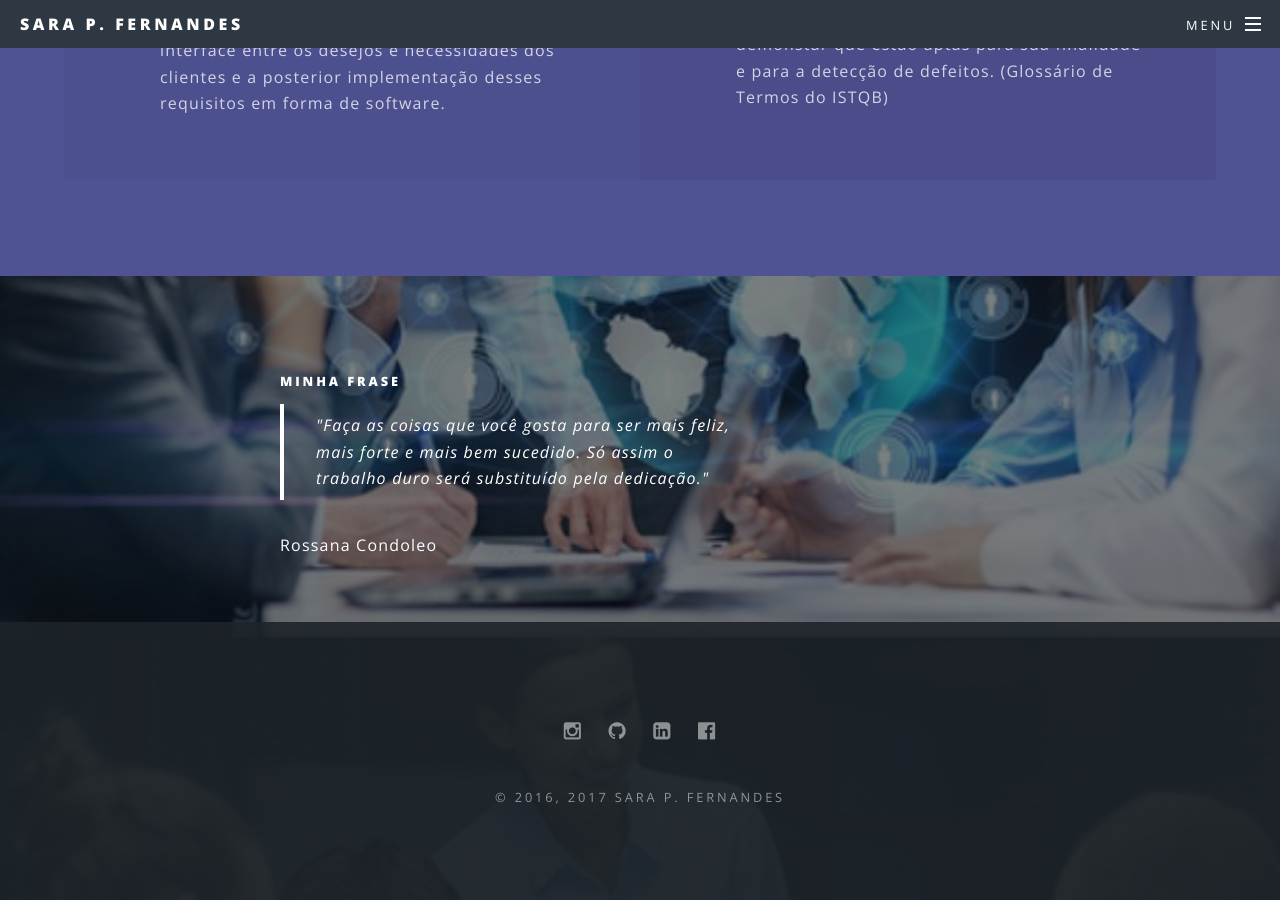
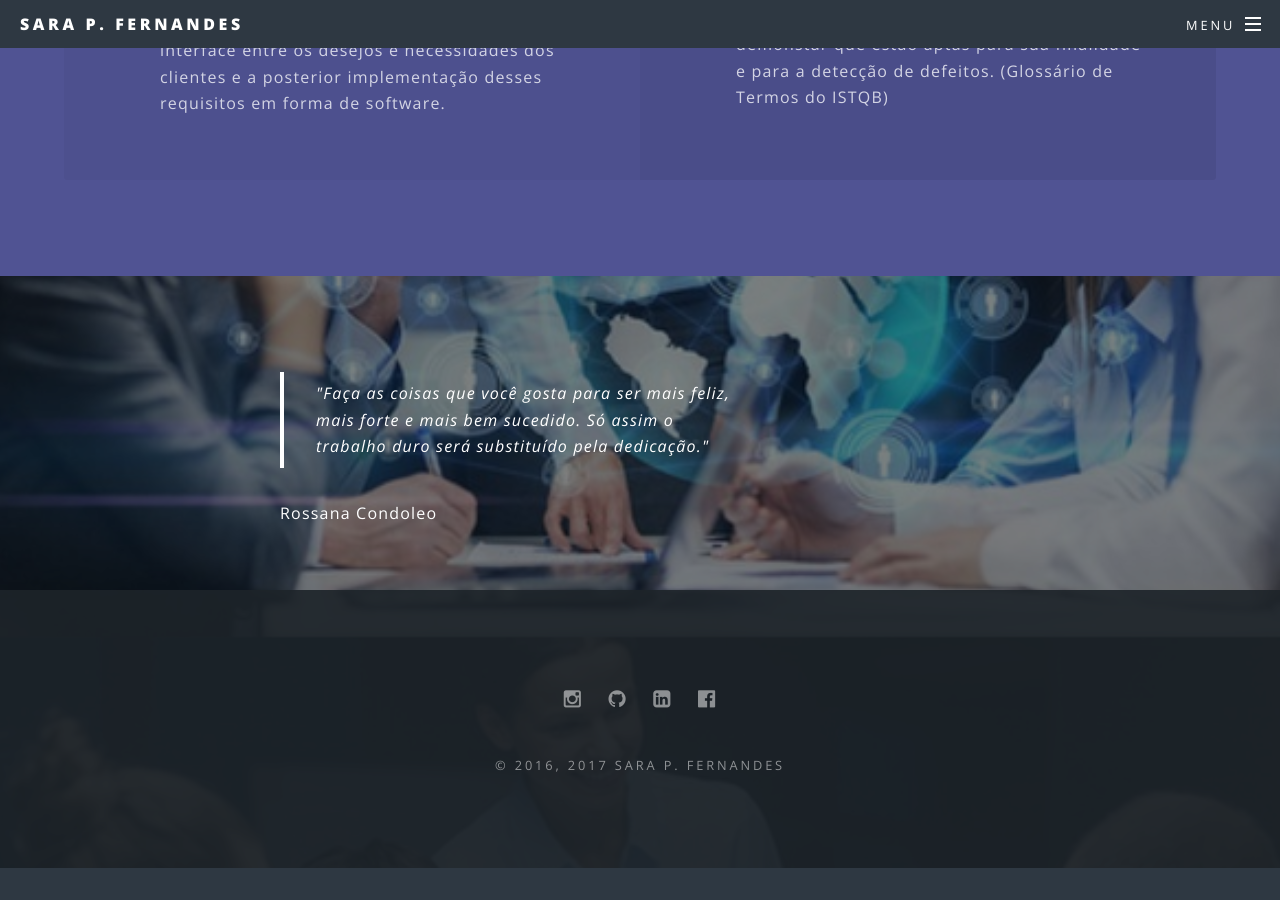
Before and after one commit to SaraFernandes/sarafernandes.github.io_sfdhgdfg, a Jekyll site: the page built from index.html, in a window 1280 px wide and 900 px high, scrolled down 2963 px. Built offline with Jekyll 4.4.1, drawn with Linux system fonts in a browser that asks for light colours; after the commit the page ends 3831 px from its top, so only the background shows below that.

```diff
--- a/index.html
+++ b/index.html
@@ -100,7 +100,6 @@
 					<section id="cta" class="wrapper style4">
 						<div class="inner">
 							<header>
-								<h5>Minha Frase</h5>
 								<blockquote>"Faça as coisas que você gosta para ser mais feliz, mais forte e mais bem sucedido. Só assim o trabalho duro será substituído pela dedicação." </blockquote>
 								Rossana Condoleo
 							</header>
--- a/outras.html
+++ b/outras.html
@@ -22,11 +22,11 @@
 						<td>Em andamento</td>
 					</tr>
 
-					<tr>
+					<!--<tr>
 						<td>Gerenciamento de Projetos de TI - Preparatório exame CAPM, PMI (PMBOK)</td>
-						<td>Site Campus.</td>
+						<td>Site Campus</td>
 						<td>Em andamento</td>
-					</tr>
+					</tr>-->
 					<tr>
 						<td>Montagem, Manutenção e Configuração de Micro</td>
 						<td>CEPSS - GO.</td>
```
